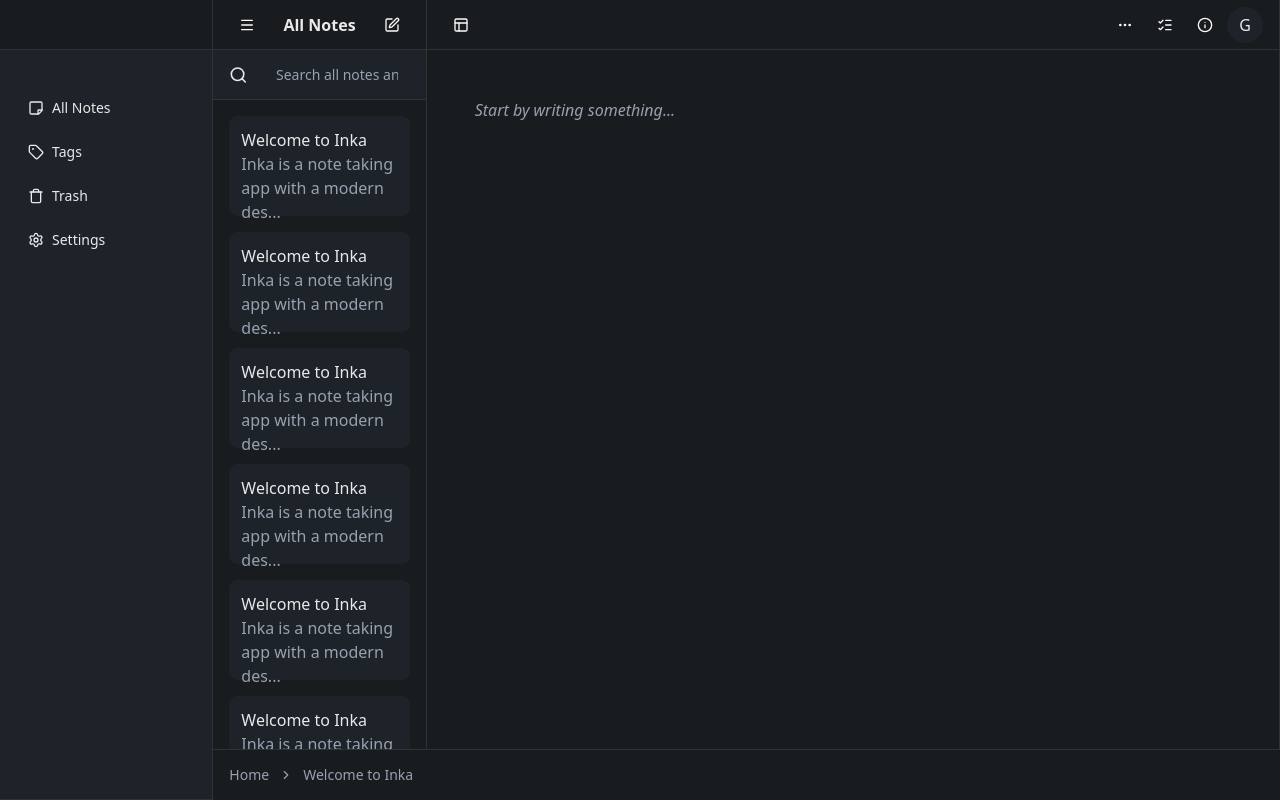
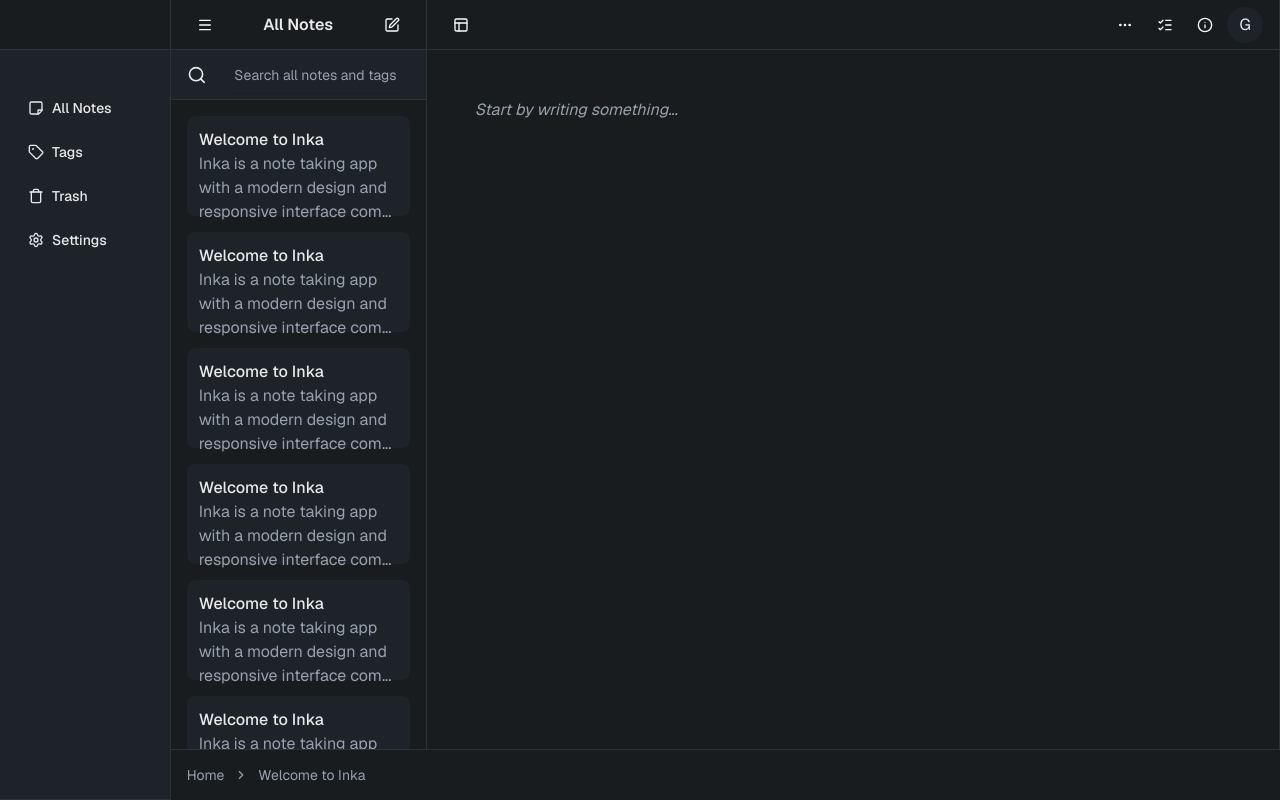
Before and after one commit to crstelli/inka, a Next.js app: page / in a window 1280 px wide. Built offline with nearby package versions, Linux system fonts and the light colour scheme.

Commit message:
Improved layout design

```diff
--- a/app/layout.tsx
+++ b/app/layout.tsx
@@ -2,6 +2,12 @@ import "@/app/globals.css";
 
 import type { Metadata } from "next";
 import type { ReactNode } from "react";
+
+import { Geist } from "next/font/google";
+
+const geist = Geist({
+  subsets: ["latin"],
+});
 
 interface Props {
   children: ReactNode;
@@ -14,8 +20,8 @@ export const metadata: Metadata = {
 
 export default function RootLayout({ children }: Props) {
   return (
-    <html lang="en" className="dark">
-      <body className="grid grid-cols-[1fr_1fr_4fr] divide-solid divide-x divide-y grid-rows-[50px_50px_1fr_50px] w-screen h-screen bg-background text-foreground">
+    <html lang="en" className={`dark ${geist.className}`}>
+      <body className="grid grid-cols-[2fr_3fr_10fr] divide-solid divide-x divide-y grid-rows-[50px_50px_1fr_50px] w-screen h-screen bg-background text-foreground">
         {children}
       </body>
     </html>
--- a/components/Note.tsx
+++ b/components/Note.tsx
@@ -2,7 +2,9 @@ function Note() {
   return (
     <div className="bg-secondary h-25 rounded-md p-3">
       <h3 className="font-medium">Welcome to Inka</h3>
-      <span className="text-muted-foreground">Inka is a note taking app with a modern des...</span>
+      <span className="text-muted-foreground">
+        Inka is a note taking app with a modern design and responsive interface com...
+      </span>
     </div>
   );
 }
```
